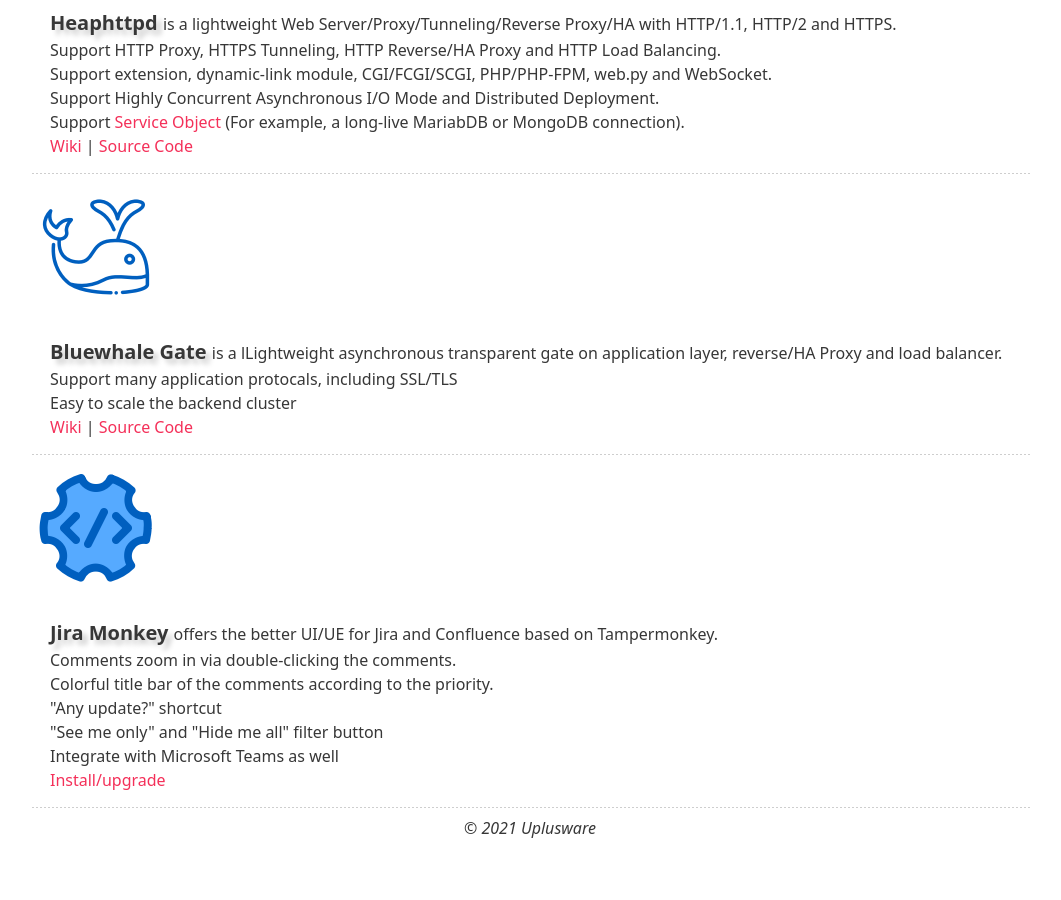
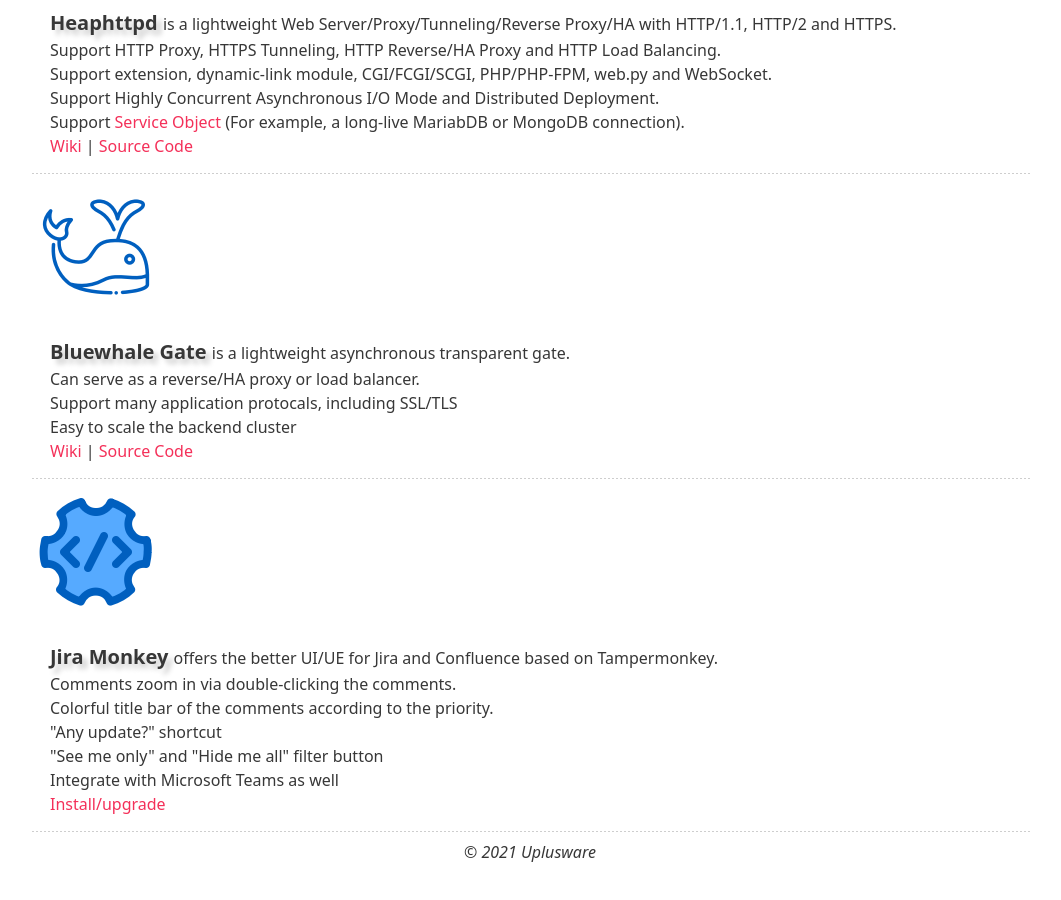
Before and after one commit to uplusware/uplusware.github.io, a Jekyll site: the page index.html, which Jekyll copies as it is, in a window 1280 px wide and 900 px high, scrolled down 1019 px. Shown: the whole window, without its empty margins (110-1171 px from the left). Built offline with Jekyll 4.4.1, drawn with Linux system fonts in a browser that asks for light colours; before the commit the page ends 1895 px from its top, so only the background shows below that.

Commit message:
Update index.html

```diff
--- a/index.html
+++ b/index.html
@@ -68,7 +68,8 @@
 		</td><td valign="middle">
 		</td></tr></table>
 		<ul>
-			<li><span style="text-shadow: 5px 5px 5px #cccccc; font-size: 125%"><strong>Bluewhale Gate</strong> </span> is a lLightweight asynchronous transparent gate on application layer, reverse/HA Proxy and load balancer.</li>
+			<li><span style="text-shadow: 5px 5px 5px #cccccc; font-size: 125%"><strong>Bluewhale Gate</strong> </span> is a lightweight asynchronous transparent gate.
+			<li>Can serve as a reverse/HA proxy or load balancer.</li>
             		<li>Support many application protocals, including SSL/TLS</li>
 			<li>Easy to scale the backend cluster</li>
 			<li><a href="https://github.com/uplusware/bluewhale/wiki" target="_blank">Wiki</a> | <a href="https://github.com/uplusware/bluewhale">Source Code</a></li>
```
